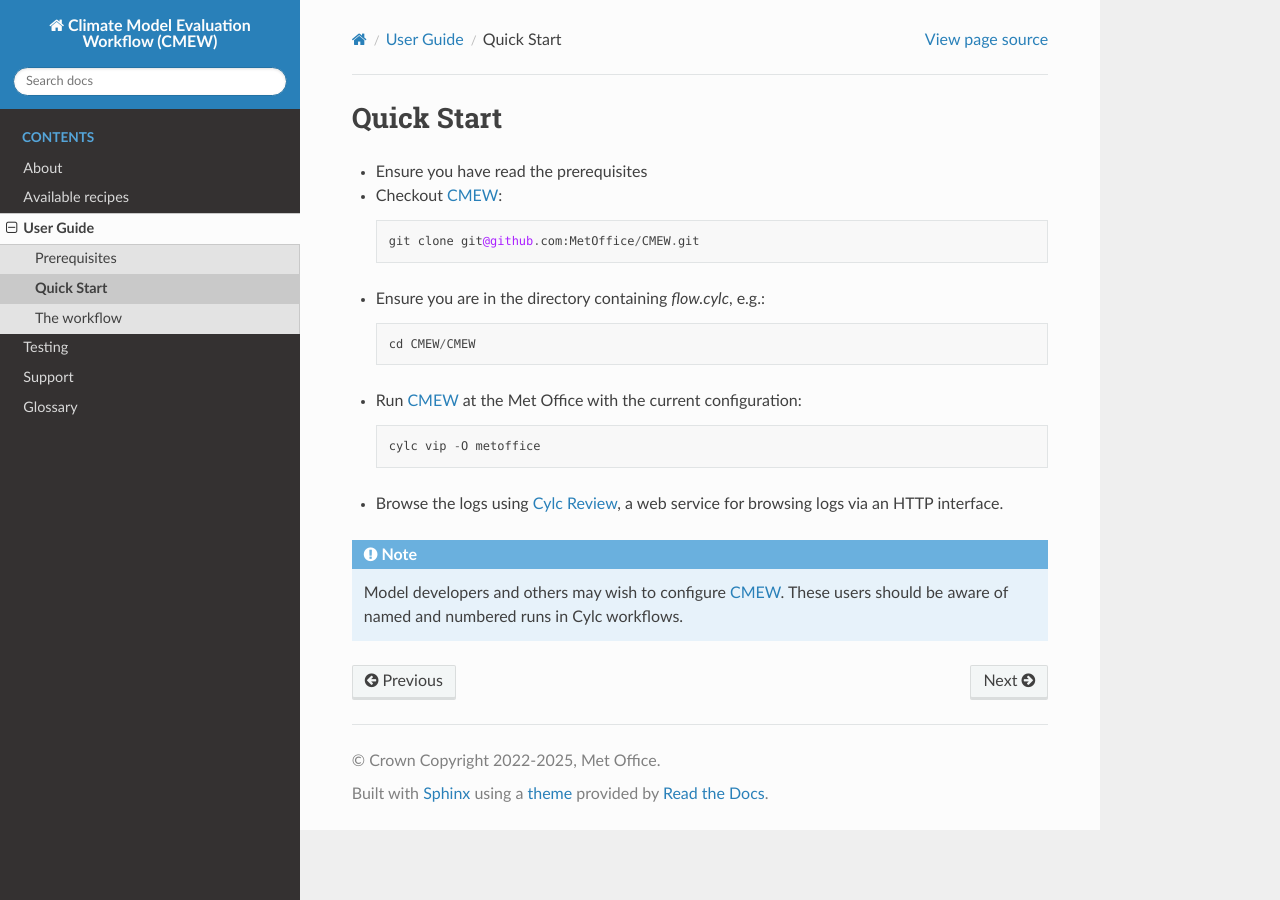
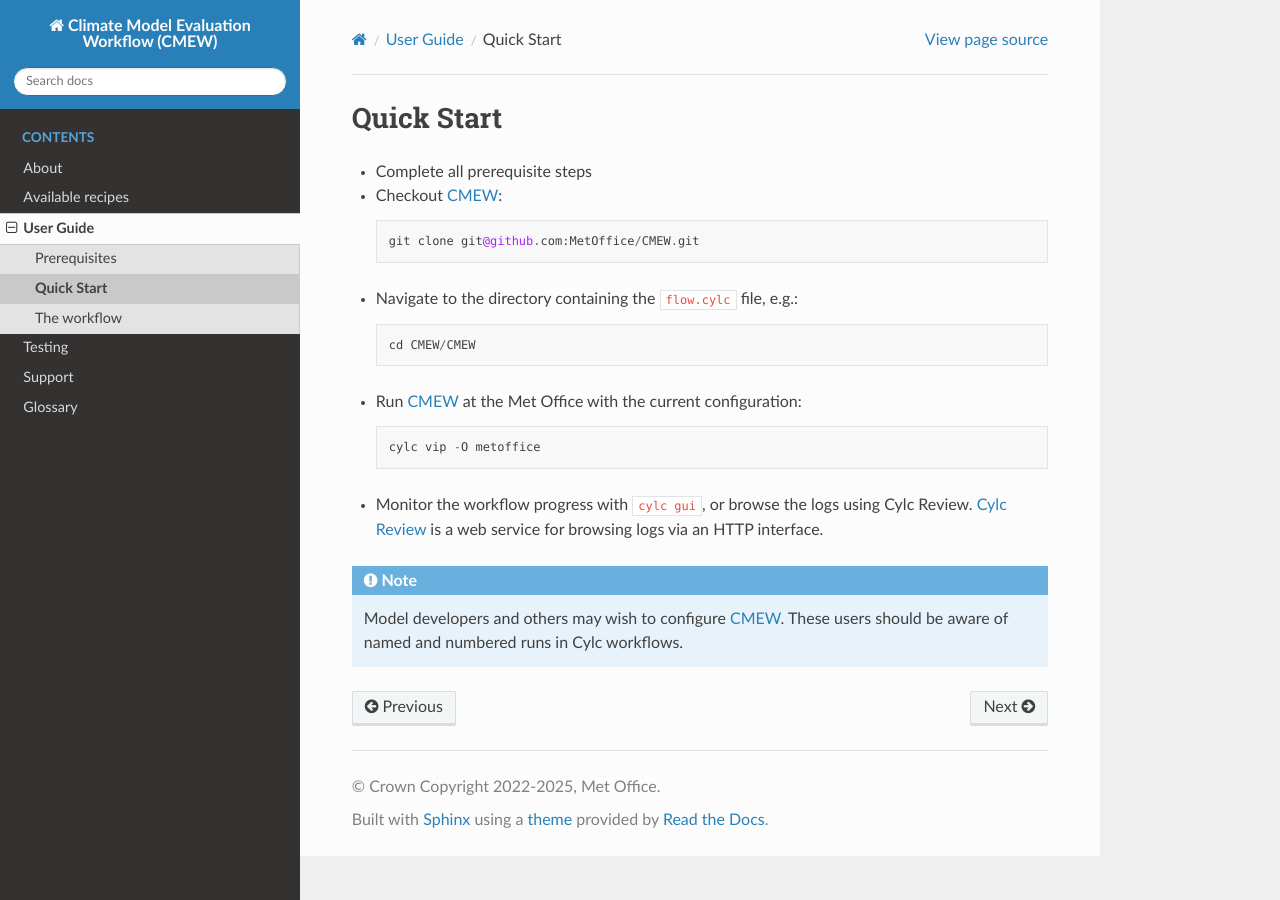
Before and after one commit to MetOffice/CMEW, a Sphinx documentation site: the page built from doc/source/user_guide/quick_start.rst, in a window 1280 px wide. Built offline with Sphinx 7.4.7 and the Read the Docs theme 3.1.0, drawn with Linux system fonts in a browser that asks for light colours.

Commit message:
#304 Update the quick start guide
Co-authored-by: Alistair Sellar <16133375+alistairsellar@users.noreply.github.com>

```diff
--- a/doc/source/user_guide/quick_start.rst
+++ b/doc/source/user_guide/quick_start.rst
@@ -6,7 +6,7 @@
 
 .. include:: ../common.txt
 
-* Ensure you have read the prerequisites
+* Complete all prerequisite steps
 
 
 * Checkout |CMEW|::
@@ -14,7 +14,7 @@
     git clone git@github.com:MetOffice/CMEW.git
 
 
-* Ensure you are in the directory containing `flow.cylc`, e.g.::
+* Navigate to the directory containing the ``flow.cylc`` file, e.g.::
 
     cd CMEW/CMEW
 
@@ -24,8 +24,10 @@
     cylc vip -O metoffice
 
 
-* Browse the logs using `Cylc Review`_, a web service for browsing logs via an
-  HTTP interface.
+* Monitor the workflow progress with ``cylc gui``,
+  or browse the logs using Cylc Review.
+  `Cylc Review`_ is a web service for browsing logs via an HTTP interface.
 
-.. note::   Model developers and others may wish to configure |CMEW|.
-             These users should be aware of named and numbered runs in Cylc workflows.
+.. note::
+   Model developers and others may wish to configure |CMEW|.
+   These users should be aware of named and numbered runs in Cylc workflows.
```
